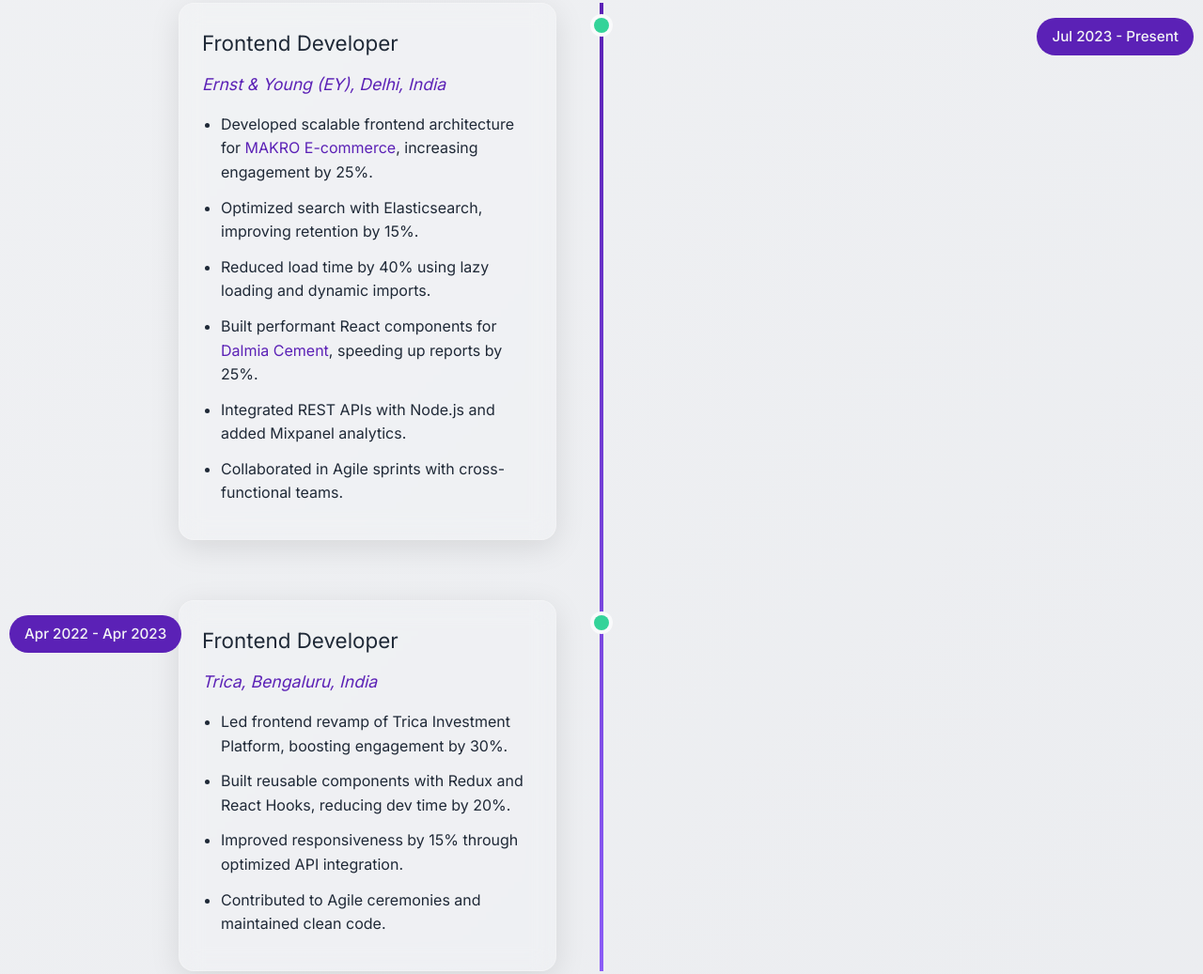
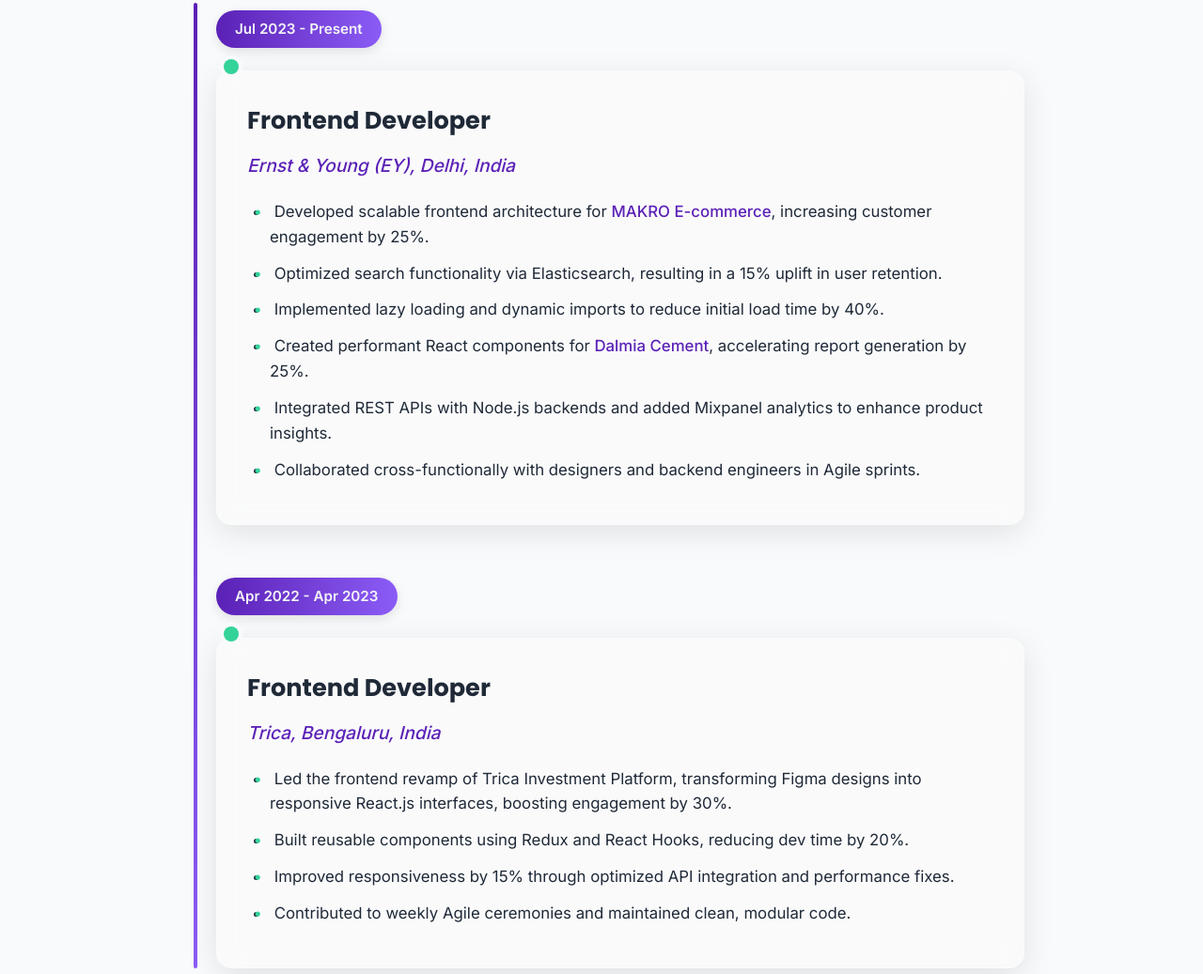
Before and after one commit to jhaji23/Portfolio, a plain HTML site: page index.html in a window 1280 px wide. Shown: the part 2484-3521 px from the top of the page at 94% size. Drawn offline with nearby package versions, Linux system fonts and the light colour scheme.

Commit message:
fix:green dot still incomplete

```diff
--- a/index.html
+++ b/index.html
@@ -343,10 +343,16 @@
       }
 
       /* Experience Section */
+      #experience {
+        background: var(--bg-light);
+        position: relative;
+      }
+
       .timeline {
         position: relative;
         max-width: 900px;
         margin: 0 auto;
+        padding-left: 40px;
       }
 
       .timeline::before {
@@ -354,83 +360,101 @@
         position: absolute;
         top: 0;
         bottom: 0;
-        left: 50%;
+        left: 16px;
         width: 4px;
-        background: linear-gradient(var(--primary), var(--secondary));
-        transform: translateX(-50%);
+        background: linear-gradient(
+          to bottom,
+          var(--primary),
+          var(--secondary)
+        );
+        border-radius: 4px;
       }
 
       .timeline-item {
-        margin-bottom: 64px;
         position: relative;
+        margin-bottom: 48px;
       }
 
       .timeline-content {
-        width: calc(50% - 48px);
-        padding: 24px;
+        padding: 32px;
         background: var(--glass-bg);
         border-radius: 16px;
         backdrop-filter: blur(12px);
-      }
-
-      .timeline-item:nth-child(odd) .timeline-content {
-        left: 0;
-      }
-
-      .timeline-item:nth-child(even) .timeline-content {
-        left: calc(50% + 48px);
+        border: 1px solid var(--glass-border);
+        transition: transform 0.3s ease, box-shadow 0.3s ease;
+      }
+
+      .timeline-content:hover {
+        transform: translateY(-4px);
+        box-shadow: 0 12px 24px var(--shadow);
       }
 
       .timeline-date {
-        position: absolute;
-        top: 16px;
-        padding: 8px 16px;
-        background: var(--primary);
+        display: inline-block;
+        padding: 8px 20px;
+        background: linear-gradient(90deg, var(--primary), var(--secondary));
         color: var(--text-light);
         border-radius: 20px;
         font-size: 0.95rem;
-        font-weight: 500;
-      }
-
-      .timeline-item:nth-child(odd) .timeline-date {
-        right: -180px;
-      }
-
-      .timeline-item:nth-child(even) .timeline-date {
-        left: -180px;
+        font-weight: 600;
+        margin-bottom: 24px;
+        margin-top: 8px;
+        box-shadow: 0 4px 12px rgba(0, 0, 0, 0.1);
       }
 
       .timeline-dot {
         position: absolute;
-        top: 16px;
-        left: 50%;
+        top: 60px; /* Adjusted to align with content card */
+        left: 8px;
         width: 16px;
         height: 16px;
         background: var(--accent);
         border-radius: 50%;
-        transform: translateX(-50%);
         box-shadow: 0 0 0 4px var(--bg-light);
+        z-index: 1;
       }
 
       .timeline-title {
-        font-size: 1.4rem;
+        font-size: 1.6rem;
         color: var(--text-dark);
         margin-bottom: 12px;
+        font-weight: 700;
       }
 
       .timeline-subtitle {
-        font-size: 1.1rem;
+        font-size: 1.2rem;
         color: var(--primary);
         font-style: italic;
-        margin-bottom: 16px;
+        margin-bottom: 20px;
+        font-weight: 500;
       }
 
       .timeline-description ul {
-        padding-left: 20px;
+        padding-left: 24px;
       }
 
       .timeline-description li {
         margin-bottom: 12px;
+        font-size: 1.05rem;
+        color: var(--text-dark);
+      }
+
+      .timeline-description li::before {
+        content: "•";
+        color: var(--accent);
+        font-weight: bold;
+        display: inline-block;
+        width: 1em;
+        margin-left: -1em;
+      }
+
+      .timeline-description a {
+        color: var(--primary);
+        font-weight: 500;
+      }
+
+      .timeline-description a:hover {
+        color: var(--secondary);
       }
 
       /* Projects Section */
@@ -744,23 +768,16 @@
           grid-template-columns: 1fr;
         }
 
+        .timeline {
+          padding-left: 32px;
+        }
+
         .timeline::before {
-          left: 32px;
-        }
-
-        .timeline-content {
-          width: calc(100% - 80px);
-          left: 80px !important;
-        }
-
-        .timeline-date {
-          left: 0 !important;
-          right: auto !important;
-          top: -48px;
+          left: 8px;
         }
 
         .timeline-dot {
-          left: 32px;
+          left: 0;
         }
       }
 
@@ -796,6 +813,26 @@
         .certifications-container {
           grid-template-columns: 1fr;
         }
+
+        .timeline-content {
+          padding: 24px;
+        }
+
+        .timeline-title {
+          font-size: 1.4rem;
+        }
+
+        .timeline-subtitle {
+          font-size: 1.1rem;
+        }
+
+        .timeline-description li {
+          font-size: 1rem;
+        }
+
+        .timeline-dot {
+          top: 56px; /* Adjusted for mobile */
+        }
       }
 
       @media (max-width: 576px) {
@@ -805,6 +842,23 @@
 
         .section-title h2 {
           font-size: 2rem;
+        }
+
+        .timeline {
+          padding-left: 24px;
+        }
+
+        .timeline-content {
+          padding: 20px;
+        }
+
+        .timeline-date {
+          font-size: 0.9rem;
+          padding: 6px 16px;
+        }
+
+        .timeline-dot {
+          top: 52px; /* Adjusted for smaller screens */
         }
       }
 
@@ -987,9 +1041,10 @@
           <h2 data-gsap="fade-up">Work Experience</h2>
         </div>
         <div class="timeline">
-          <div class="timeline-item">
-            <div class="timeline-content glass" data-gsap="fade-up">
-              <div class="timeline-title">Frontend Developer</div>
+          <div class="timeline-item" data-gsap="fade-up">
+            <div class="timeline-date">Jul 2023 - Present</div>
+            <div class="timeline-content glass">
+              <h3 class="timeline-title">Frontend Developer</h3>
               <div class="timeline-subtitle">
                 Ernst & Young (EY), Delhi, India
               </div>
@@ -999,42 +1054,39 @@
                     Developed scalable frontend architecture for
                     <a href="https://www.makro.pro/en" target="_blank"
                       >MAKRO E-commerce</a
-                    >, increasing engagement by 25%.
+                    >, increasing customer engagement by 25%.
                   </li>
                   <li>
-                    Optimized search with Elasticsearch, improving retention by
-                    15%.
+                    Optimized search functionality via Elasticsearch, resulting
+                    in a 15% uplift in user retention.
                   </li>
                   <li>
-                    Reduced load time by 40% using lazy loading and dynamic
-                    imports.
+                    Implemented lazy loading and dynamic imports to reduce
+                    initial load time by 40%.
                   </li>
                   <li>
-                    Built performant React components for
+                    Created performant React components for
                     <a href="https://www.dalmiacement.com" target="_blank"
                       >Dalmia Cement</a
-                    >, speeding up reports by 25%.
+                    >, accelerating report generation by 25%.
                   </li>
                   <li>
-                    Integrated REST APIs with Node.js and added Mixpanel
-                    analytics.
+                    Integrated REST APIs with Node.js backends and added
+                    Mixpanel analytics to enhance product insights.
                   </li>
                   <li>
-                    Collaborated in Agile sprints with cross-functional teams.
+                    Collaborated cross-functionally with designers and backend
+                    engineers in Agile sprints.
                   </li>
                 </ul>
               </div>
             </div>
-            <div class="timeline-date">Jul 2023 - Present</div>
             <div class="timeline-dot"></div>
           </div>
-          <div class="timeline-item">
-            <div
-              class="timeline-content glass"
-              data-gsap="fade-up"
-              data-delay="0.2"
-            >
-              <div class="timeline-title">Frontend Developer</div>
+          <div class="timeline-item" data-gsap="fade-up" data-delay="0.2">
+            <div class="timeline-date">Apr 2022 - Apr 2023</div>
+            <div class="timeline-content glass">
+              <h3 class="timeline-title">Frontend Developer</h3>
               <div class="timeline-subtitle">
                 <a href="https://www.trica.co/" target="_blank">Trica</a>,
                 Bengaluru, India
@@ -1042,24 +1094,25 @@
               <div class="timeline-description">
                 <ul>
                   <li>
-                    Led frontend revamp of Trica Investment Platform, boosting
-                    engagement by 30%.
+                    Led the frontend revamp of Trica Investment Platform,
+                    transforming Figma designs into responsive React.js
+                    interfaces, boosting engagement by 30%.
                   </li>
                   <li>
-                    Built reusable components with Redux and React Hooks,
+                    Built reusable components using Redux and React Hooks,
                     reducing dev time by 20%.
                   </li>
                   <li>
                     Improved responsiveness by 15% through optimized API
-                    integration.
+                    integration and performance fixes.
                   </li>
                   <li>
-                    Contributed to Agile ceremonies and maintained clean code.
+                    Contributed to weekly Agile ceremonies and maintained clean,
+                    modular code.
                   </li>
                 </ul>
               </div>
             </div>
-            <div class="timeline-date">Apr 2022 - Apr 2023</div>
             <div class="timeline-dot"></div>
           </div>
         </div>
@@ -1376,7 +1429,7 @@
         });
       });
 
-      // Contact Form Submission (Unchanged)
+      // Contact Form Submission
       const contactForm = document.getElementById("contactForm");
       const formMessage = document.getElementById("formMessage");
 
```
